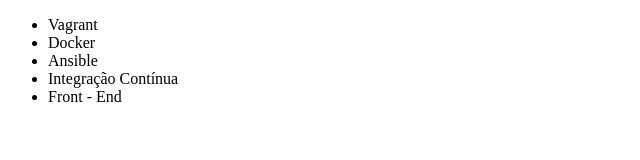
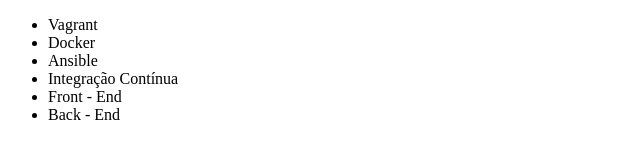
Before and after one commit to A3n5r/Teste-de-Git, a plain HTML site: page ana/index.html in a window 1280 px wide. Shown: the full height of the page, 0-640 px from the left. Drawn offline with Linux system fonts and the light colour scheme.

Commit message:
Mudando coisas

```diff
--- a/ana/index.html
+++ b/ana/index.html
@@ -2,7 +2,7 @@
 <html lang="en">
     <head>
         <meta charset="UTF-8">
-        <title>Cursos da Alura</title>
+        <title>Lista de Cursos de DevOps da Alura</title>
     </head>
     <body>
         <ul>
@@ -11,6 +11,7 @@
             <li>Ansible</li>
             <li>Integração Contínua</li>
             <li>Front - End</li>
+            <li>Back - End</li>
         </ul>
     </body>
 </html>
```
